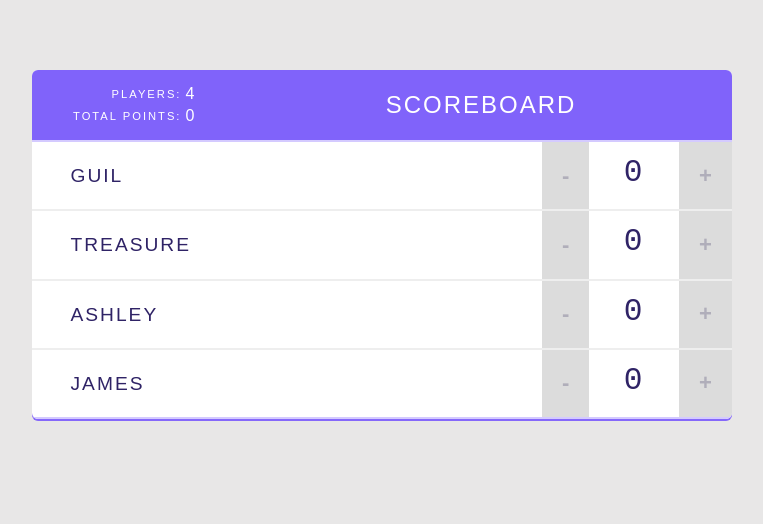
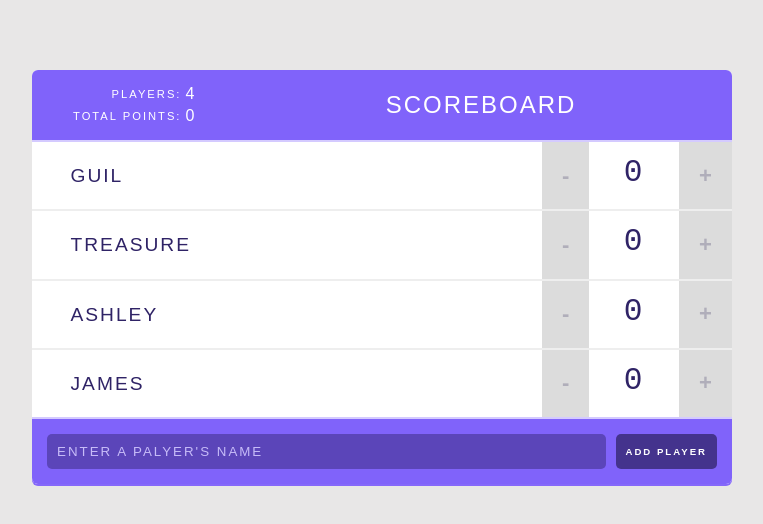
Before and after one commit to ssaegert/react-scoreboard, a React (Create React App) app in the folder scoreboard/: page / in a window 1280 px wide. Shown: the top 524 px of the page, without its empty margins (258-1021 px from the left). Built offline with nearby package versions, Linux system fonts and the light colour scheme.

Commit message:
Managing State And Data Flow exercises

```diff
--- /dev/null
+++ b/scoreboard/src/components/AddPlayerForm.js
@@ -0,0 +1,36 @@
+import React, { Component } from 'react';
+
+class AddPlayerForm extends Component {
+
+state = {
+    value: ''
+};
+
+handleValueChange = (e) => {
+    this.setState({ value: e.target.value });
+}
+
+handleSubmit = (e) => {
+    e.preventDefault();
+    this.props.addPlayer(this.state.value);
+    this.setState({ value: '' });
+}
+    render() {
+        return(
+            <form onSubmit={this.handleSubmit}>
+                <input
+                    type="text"
+                    value={this.state.value}
+                    onChange={this.handleValueChange}
+                    placeholder="Enter a palyer's name"
+                />
+                <input
+                    type="submit"
+                    value="Add Player"
+                />
+            </form>
+        );
+    }
+}
+
+export default AddPlayerForm;
--- a/scoreboard/src/components/App.js
+++ b/scoreboard/src/components/App.js
@@ -1,6 +1,7 @@
 import React, { Component } from 'react';
 import Header from './Header';
 import Player from './Player';
+import AddPlayerForm from './AddPlayerForm';
 
 class App extends Component {
   state = {
@@ -28,12 +29,29 @@
     ]
   };
 
+// player id counter
+prevPlayerId = 4;
+
   handleScoreChange = (index, delta) => {
     this.setState( prevState => ({
       score: prevState.players[index].score += delta
     }));
+  }
 
-  }
+handleAddPlayer = (name) => {
+  this.setState( prevState => {
+    return{
+      players: [
+        ...prevState.players,
+        {
+          name,
+          score: 0,
+          id: this.prevPlayerId += 1
+        }
+      ]
+    };
+  });
+}
 
   handleRemovePlayer = (id) => {
     this.setState( prevState => {
@@ -63,6 +81,7 @@
             removePlayer={this.handleRemovePlayer}
           />
         )}
+        <AddPlayerForm addPlayer={this.handleAddPlayer} />
       </div>
     );
   }
```
